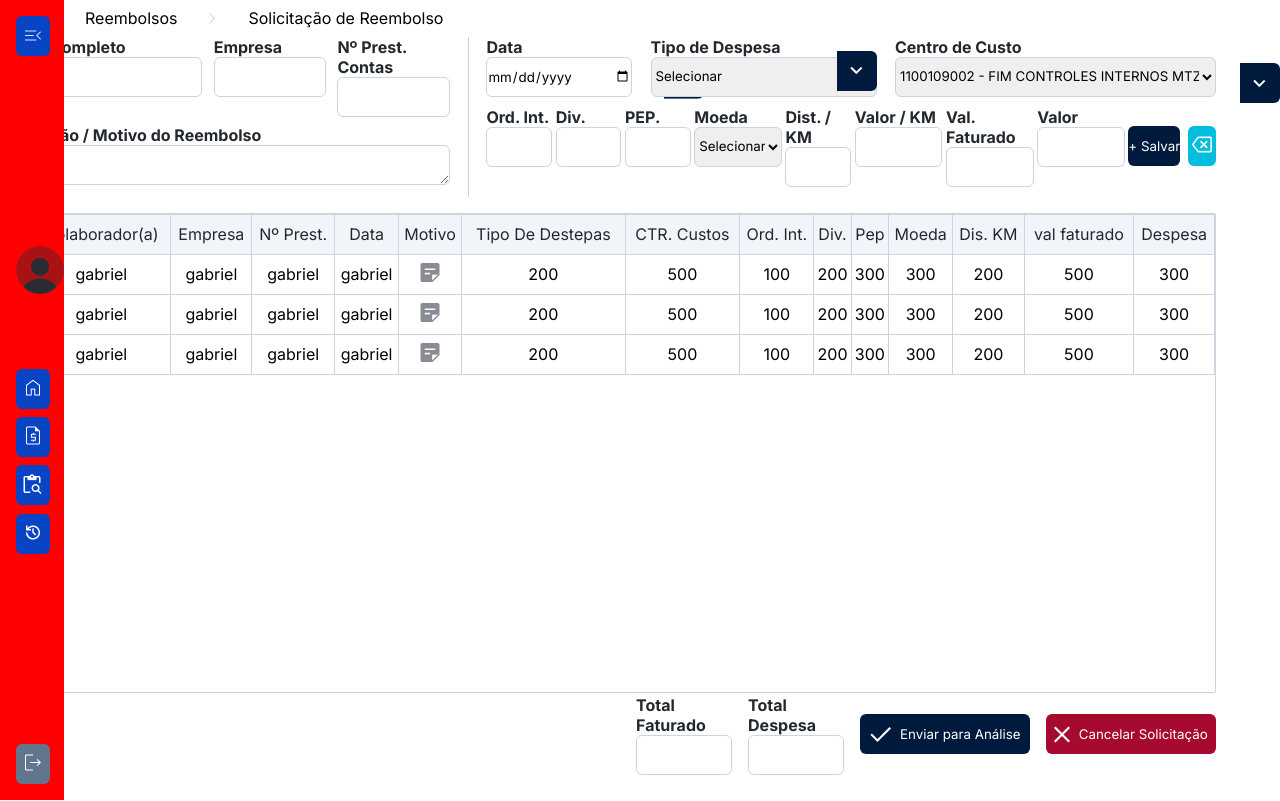
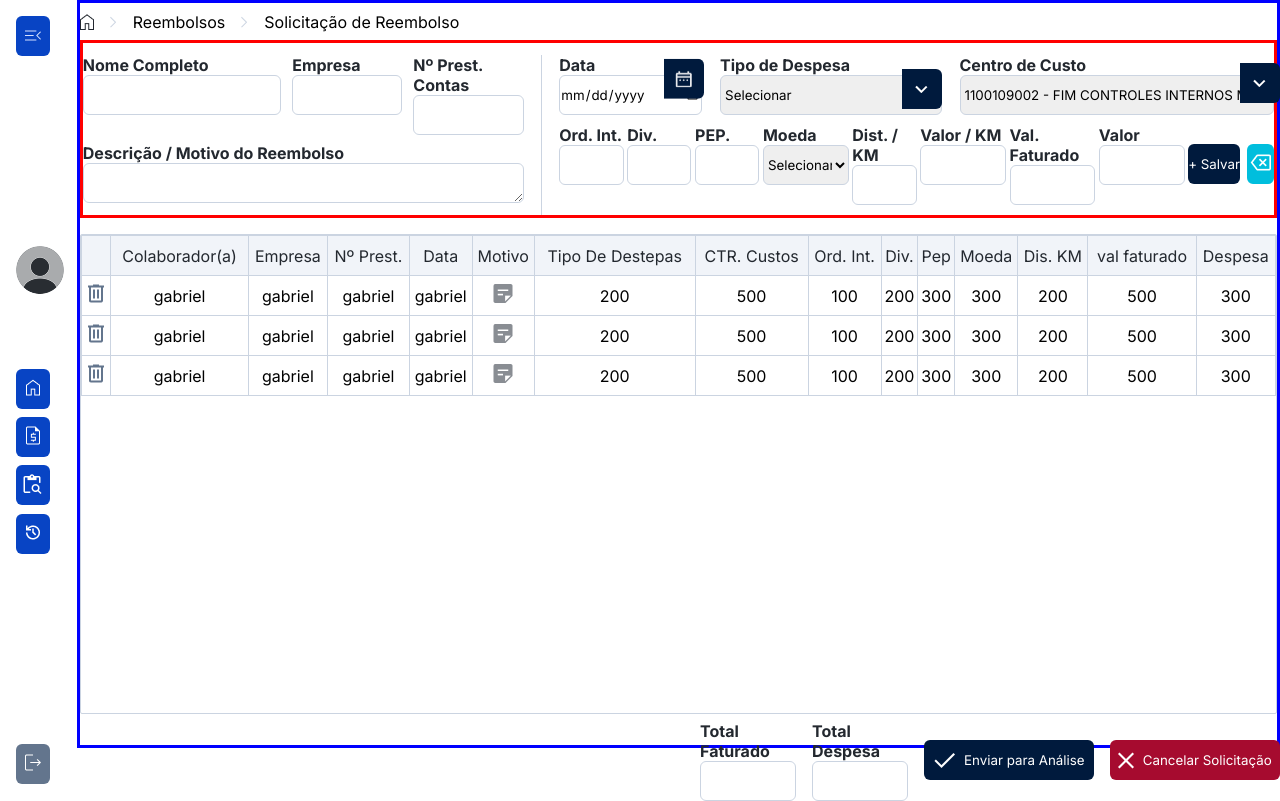
Before and after one commit to Gabrielsvdata/Sispar-Frontend, a React (Vite) app: page /solicitacao in a window 1280 px wide. Built offline with nearby package versions, Linux system fonts and the light colour scheme.

Commit message:
alteração da navbar, reembolso, e solicitação

```diff
--- a/src/components/navbar/NavBar.module.scss
+++ b/src/components/navbar/NavBar.module.scss
@@ -44,14 +44,14 @@ button {
 
 .fechado{
     width: 5%;
-    background-color: red;
+   background-color: white;
     button {
         width: 70%;
     }
 }
 
 .aberto{
-    background-color: blue;
+    background-color: white;
     width: 10%;
     box-shadow: 0px 0px 30px 5px black;
 
--- a/src/components/reembolsos/Reembolsos.jsx
+++ b/src/components/reembolsos/Reembolsos.jsx
@@ -18,15 +18,14 @@ function Reembolsos() {
         <div className={styles.container} >
             <NavBar />
 
-            {/* <div> */}
+            <main className={styles.mainReembolsos}>
 
-                <header>
+                <header className={styles.headerReembolso}>
                     <img src={Home} alt="Casinha Header" />
                     <img src={Seta} alt="seta indicativa ao reembolsos" />
                     <p>Reembolsos</p>
                 </header>
 
-                <main className={styles.mainReembolsos}>
 
                 <div>
                     <h1>Sistema de Reembolsos</h1>
@@ -84,7 +83,7 @@ function Reembolsos() {
             </main>
         </div>
 
-        // </div>
+
     );
 }
 
--- a/src/components/reembolsos/Reembolsos.module.scss
+++ b/src/components/reembolsos/Reembolsos.module.scss
@@ -8,12 +8,13 @@
    // border: solid blue;
 }
 
-header {
-
-    width: 5%;
-    height: 5vh;
+.headerReembolso {
+    position: relative;
+    top: -17%;
+    width: 90%;
+  //  height: vh;
     display: flex;
-    //border: solid;
+  // border: solid;
     justify-content: flex-start;
     align-items: center;
     gap: 2rem;
@@ -29,7 +30,7 @@ header {
     flex-direction: column;
     align-items: center;
     justify-content: center;
-    height: 90%;
+    height: 100%;
     width: 100%;
 
     div{
--- a/src/components/solicitacao/Solicitacao.jsx
+++ b/src/components/solicitacao/Solicitacao.jsx
@@ -18,7 +18,7 @@ function Solicitacao() {
       <NavBar />
 
       <div className={styles.containerPrincipalSolicitacao}>
-
+      <main className={styles.mainSolicitacao}>
         <header className={styles.headerSolicitacao}>
           <img src={Home} alt="Botão de home" />
           <img src={Seta} alt="Seta indicativa do home" />
@@ -26,8 +26,6 @@ function Solicitacao() {
           <img src={Seta} alt="" />
           <p>Solicitação de Reembolso</p>
         </header>
-
-        <main className={styles.mainSolicitacao}>
 
           <form className={styles.formSolicitacao}>
 
--- a/src/components/solicitacao/Solicitacao.module.scss
+++ b/src/components/solicitacao/Solicitacao.module.scss
@@ -1,32 +1,43 @@
 .layoutSolicitacao {
   display: flex;
+  width: 100vw;
+  height: 95vh;
 }
 
 .containerPrincipalSolicitacao {
-  width: 95vw;
+  width: 100%;
+  height: 100%;
   display: flex;
   flex-direction: column;
+ // border: solid;
+  padding-left: 6%;
 }
 
 .headerSolicitacao {
   width: 100%;
   height: 5%;
   display: flex;
+  align-items: center;
   justify-content: flex-start;
   //border: solid;
+  gap: 1rem;
 }
 
 .mainSolicitacao {
-  //border: solid blue;
+  border: solid blue;
+  display: flex;
+  justify-content: flex-start;
+  flex-direction: column;
   width: 100%;
-  height: 90vh;
+  height: 100%;
 }
 
 .formSolicitacao {
   width: 100%;
-  // border: solid red;
+  border: solid red;
   display: flex;
   justify-content: space-between;
+  padding-top:1%;
 }
 
  /*  input:hover {
@@ -195,7 +206,7 @@ textarea {
 }
 
 .botoes {
-  // border: solid;
+  //border: solid;
   width: 12%;
   display: flex;
   justify-content: space-between;
@@ -256,6 +267,7 @@ td {
   justify-content:  flex-end;
   gap: 1rem;
   margin-top: -3rem;
+  padding-top: 3%;
 
 }
 .inputFooterFaturado,
```
